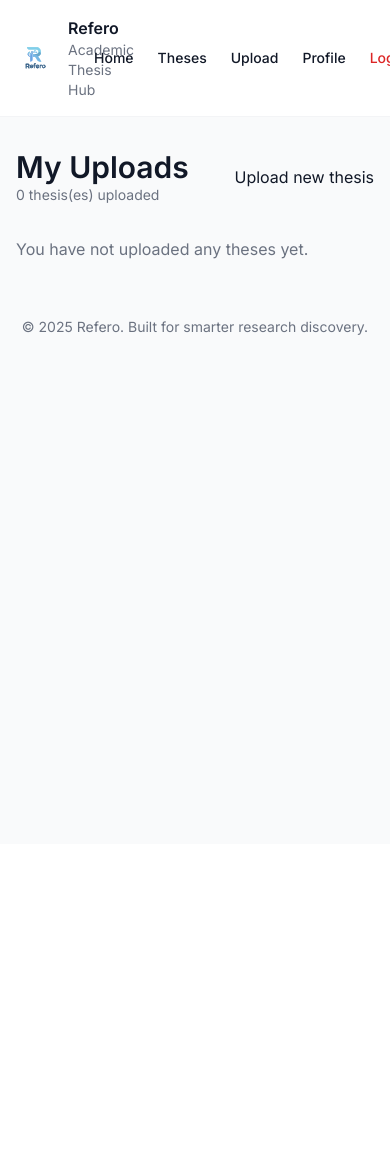
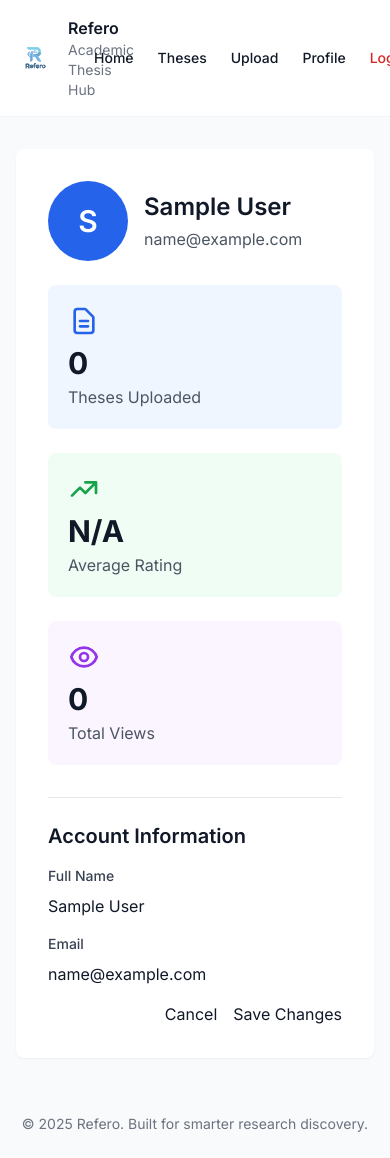
Before and after one commit to Lawrens16/Refero, a Django app: page /profile/ in a window 390 px wide; the page is wider, and only the part inside the window is pictured. Before the commit the page ends 335 px from the top of that part, so only its background shows below. Run offline with Django 5.2, Linux system fonts and the light colour scheme; the visitor is signed in with stand-in values (Sample User, id 1); data comes from the database, SQL or seed files in the repository; data that the repository does not hold is empty; some libraries are stand-ins or nearby versions.

Commit message:
Add favicon, enhance profile and thesis templates, and implement view count and panel score features
- Added a favicon to the base template.
- Updated home template to improve styling and spacing for program filters.
- Enhanced profile template to display user information and statistics in a more structured layout.
- Introduced a new panel score field in the thesis upload form and template.
- Added view count tracking for theses, updating the model and views accordingly.
- Improved the theses template to show user-uploaded theses when not searching.
- Added migration for the new view count field in the Thesis model.

```diff
--- a/refero/templates/base.html
+++ b/refero/templates/base.html
@@ -5,6 +5,7 @@
     <meta charset="utf-8">
     <meta name="viewport" content="width=device-width, initial-scale=1">
     <title>{% block title %}Refero{% endblock %}</title>
+    <link rel="icon" href="{% static 'images/Refero.svg' %}" type="image/svg+xml">
     <link rel="preconnect" href="https://fonts.googleapis.com">
     <link rel="preconnect" href="https://fonts.gstatic.com" crossorigin>
     <link href="https://fonts.googleapis.com/css2?family=Inter:wght@400;500;600;700&display=swap" rel="stylesheet">
--- a/refero/templates/profile.html
+++ b/refero/templates/profile.html
@@ -3,38 +3,57 @@
 {% block title %}Refero • Profile{% endblock %}
 
 {% block content %}
-<div class="space-y-8">
-  <div class="flex items-center justify-between">
-    <div>
-      <h1 class="text-3xl font-semibold">My Uploads</h1>
-      <p class="text-sm text-gray-500">{{ uploads.count }} thesis(es) uploaded</p>
+<div class="max-w-4xl mx-auto">
+  <div class="bg-white rounded-lg shadow-sm p-8">
+    <div class="flex items-center space-x-4 mb-6">
+      <div class="w-20 h-20 bg-blue-600 rounded-full flex items-center justify-center">
+        <span class="text-white text-3xl font-semibold">{{ request.user.username|first|upper }}</span>
+      </div>
+      <div>
+        <h1 class="text-2xl font-semibold text-gray-900 mb-1">{{ request.user.get_full_name|default:request.user.username }}</h1>
+        <p class="text-gray-600">{{ request.user.email }}</p>
+      </div>
     </div>
-    <a href="{% url 'upload' %}" class="btn btn-primary">Upload new thesis</a>
-  </div>
 
-  <div class="grid gap-6 md:grid-cols-2">
-    {% for thesis in uploads %}
-      <article class="p-5 rounded-2xl border border-gray-200 bg-white shadow-sm">
-        <p class="text-xs uppercase tracking-wide text-gray-400">{{ thesis.college.college_name }} • {{ thesis.program.prog_name }}</p>
-        <a href="{% url 'thesis_detail' thesis.pk %}" class="block mt-1">
-          <h2 class="text-xl font-semibold hover:text-blue-600 transition">{{ thesis.title }}</h2>
-        </a>
-        <p class="text-sm text-gray-500">{{ thesis.authors }}</p>
-        <p class="text-sm text-gray-700 mt-2">{{ thesis.abstract|truncatechars:200 }}</p>
-        <div class="mt-3 text-xs text-gray-500">
-          <span>Uploaded {{ thesis.date_added|date:"F j, Y" }}</span>
+    <div class="grid grid-cols-1 md:grid-cols-3 gap-6 mb-8">
+      <div class="bg-blue-50 rounded-lg p-5">
+        <svg class="w-8 h-8 text-blue-600 mb-2" fill="none" stroke="currentColor" viewBox="0 0 24 24" xmlns="http://www.w3.org/2000/svg"><path stroke-linecap="round" stroke-linejoin="round" stroke-width="2" d="M9 12h6m-6 4h6m2 5H7a2 2 0 01-2-2V5a2 2 0 012-2h5.586a1 1 0 01.707.293l5.414 5.414a1 1 0 01.293.707V19a2 2 0 01-2 2z"></path></svg>
+        <p class="text-3xl font-bold text-gray-900 mb-1">{{ uploads.count }}</p>
+        <p class="text-gray-600">Theses Uploaded</p>
+      </div>
+      <div class="bg-green-50 rounded-lg p-5">
+        <svg class="w-8 h-8 text-green-600 mb-2" fill="none" stroke="currentColor" viewBox="0 0 24 24" xmlns="http://www.w3.org/2000/svg"><path stroke-linecap="round" stroke-linejoin="round" stroke-width="2" d="M13 7h8m0 0v8m0-8l-8 8-4-4-6 6"></path></svg>
+        {% if average_score %}
+          <p class="text-3xl font-bold text-gray-900 mb-1">{{ average_score|floatformat:1 }}</p>
+        {% else %}
+          <p class="text-3xl font-bold text-gray-900 mb-1">N/A</p>
+        {% endif %}
+        <p class="text-gray-600">Average Rating</p>
+      </div>
+      <div class="bg-purple-50 rounded-lg p-5">
+        <svg class="w-8 h-8 text-purple-600 mb-2" fill="none" stroke="currentColor" viewBox="0 0 24 24" xmlns="http://www.w3.org/2000/svg"><path stroke-linecap="round" stroke-linejoin="round" stroke-width="2" d="M15 12a3 3 0 11-6 0 3 3 0 016 0z"></path><path stroke-linecap="round" stroke-linejoin="round" stroke-width="2" d="M2.458 12C3.732 7.943 7.523 5 12 5c4.478 0 8.268 2.943 9.542 7-1.274 4.057-5.064 7-9.542 7-4.477 0-8.268-2.943-9.542-7z"></path></svg>
+        <p class="text-3xl font-bold text-gray-900 mb-1">{{ total_views }}</p>
+        <p class="text-gray-600">Total Views</p>
+      </div>
+    </div>
+
+    <div class="border-t border-gray-200 pt-6">
+      <h2 class="text-xl font-semibold text-gray-900 mb-4">Account Information</h2>
+      <form class="space-y-4">
+        <div>
+          <label class="block text-sm font-medium text-gray-700 mb-2">Full Name</label>
+          <input type="text" value="{{ request.user.get_full_name|default:request.user.username }}" class="input" />
         </div>
-        <div class="mt-4 border-t pt-4 flex flex-wrap items-center gap-4">
-          {% if thesis.pdf_file %}
-            <a href="{{ thesis.pdf_file.url }}" class="text-sm font-medium text-gray-600 hover:text-gray-800" download>Download PDF</a>
-          {% endif %}
-          <a href="{% url 'thesis_edit' thesis.pk %}" class="text-sm font-medium text-blue-600 hover:text-blue-500">Edit</a>
-          <a href="{% url 'thesis_delete' thesis.pk %}" class="text-sm font-medium text-red-600 hover:text-red-500">Delete</a>
+        <div>
+          <label class="block text-sm font-medium text-gray-700 mb-2">Email</label>
+          <input type="email" value="{{ request.user.email }}" class="input" />
         </div>
-      </article>
-    {% empty %}
-      <div class="text-gray-500">You have not uploaded any theses yet.</div>
-    {% endfor %}
+        <div class="flex justify-end space-x-4 mt-6">
+          <button type="button" class="btn btn-muted">Cancel</button>
+          <button type="submit" class="btn btn-primary">Save Changes</button>
+        </div>
+      </form>
+    </div>
   </div>
 </div>
 {% endblock %}
--- a/refero/templates/upload.html
+++ b/refero/templates/upload.html
@@ -88,6 +88,12 @@
           {% endif %}
           {{ form.pdf_file.errors }}
         </div>
+
+        <div>
+          <label class="block text-gray-700 mb-2">{{ form.panel_score.label }} <span class="text-gray-400 text-sm">(optional)</span></label>
+          {% render_field form.panel_score class="w-full rounded-xl border border-gray-200 px-4 py-3 focus:outline-none focus:ring-2 focus:ring-blue-500" %}
+          {{ form.panel_score.errors }}
+        </div>
       </div>
 
       <div class="flex justify-end space-x-4">
--- a/refero/thesis/forms.py
+++ b/refero/thesis/forms.py
@@ -43,7 +43,8 @@ class ThesisUploadForm(ModelForm):
             'college',
             'program',
             'tags',
-            'pdf_file'
+            'pdf_file',
+            'panel_score'
         ]
 
         # We use the 'widgets' property to customize the appearance of the fields
@@ -53,6 +54,7 @@ class ThesisUploadForm(ModelForm):
             'abstract': forms.Textarea(attrs={'rows': 5, 'placeholder': 'Provide a concise abstract (summary) of the research.'}),
             'authors': forms.TextInput(attrs={'placeholder': 'e.g., John Doe, Jane Smith (Comma-separated)'}),
             'adviser': forms.TextInput(attrs={'placeholder': 'e.g., Prof. Alex Smith'}),
+            'panel_score': forms.NumberInput(attrs={'placeholder': 'e.g., 92.5 (Optional)'}),
         }
 
     def clean_pdf_file(self):
--- a/refero/thesis/models.py
+++ b/refero/thesis/models.py
@@ -39,6 +39,7 @@ class Thesis(BaseModel):
     panel_score = models.FloatField(blank=True, null=True)
     tags = models.ManyToManyField('Tag', blank=True, related_name='theses')
     pdf_file = models.FileField(upload_to='theses_pdf/', verbose_name="Thesis PDF File", blank=True)
+    view_count = models.PositiveIntegerField(default=0)
 
     def __str__(self):
         return self.title
--- a/refero/thesis/views.py
+++ b/refero/thesis/views.py
@@ -3,7 +3,7 @@ from django.contrib.auth.decorators import login_required
 from django.contrib.auth.forms import UserCreationForm
 from django.contrib.auth.mixins import LoginRequiredMixin
 from django.core.paginator import Paginator
-from django.db.models import Q
+from django.db.models import Q, F, Sum, Avg
 from django.http import HttpResponseForbidden
 from django.shortcuts import get_object_or_404, redirect, render
 from django.urls import reverse_lazy
@@ -45,10 +45,12 @@ def frontend_home(request):
         {
             'name': 'BS Information Technology',
             'logo_url': 'images/SITE-LOGO.jpg',
+            'id': 'it',
         },
         {
             'name': 'BS Computer Science',
             'logo_url': 'images/ACS-LOGO.png',
+            'id': 'cs',
         },
     ]
 
@@ -84,9 +86,14 @@ def frontend_theses(request):
     page_number = request.GET.get('page')
     page_obj = paginator.get_page(page_number)
 
+    user_uploads = []
+    if request.user.is_authenticated and not query:
+        user_uploads = _build_thesis_queryset().filter(uploaded_by=request.user).order_by('-date_added')
+
     context = {
         'page_obj': page_obj,
         'query': query,
+        'user_uploads': user_uploads,
         'stats': _get_site_stats(),
     }
     return render(request, 'theses.html', context)
@@ -115,15 +122,23 @@ def frontend_upload(request):
 @login_required
 def frontend_profile(request):
     uploads = _build_thesis_queryset().filter(uploaded_by=request.user).order_by('-date_added')
+    total_views_data = uploads.aggregate(total_views=Sum('view_count'))
+    total_views = total_views_data['total_views'] or 0
+    average_score_data = uploads.filter(panel_score__isnull=False).aggregate(average_score=Avg('panel_score'))
+    average_score = average_score_data['average_score']
     context = {
         'uploads': uploads,
         'stats': _get_site_stats(),
+        'total_views': total_views,
+        'average_score': average_score,
     }
     return render(request, 'profile.html', context)
 
 
 def thesis_detail(request, pk):
     thesis = get_object_or_404(_build_thesis_queryset(), pk=pk)
+    Thesis.objects.filter(pk=pk).update(view_count=F('view_count') + 1)
+    thesis.refresh_from_db()
     context = {
         'thesis': thesis,
         'stats': _get_site_stats(),
```
Also changed, not shown: refero/templates/home.html (+5 -5 lines), refero/templates/theses.html (+43 -5 lines), refero/thesis/migrations/0004_thesis_view_count.py (added), 1 other file.
